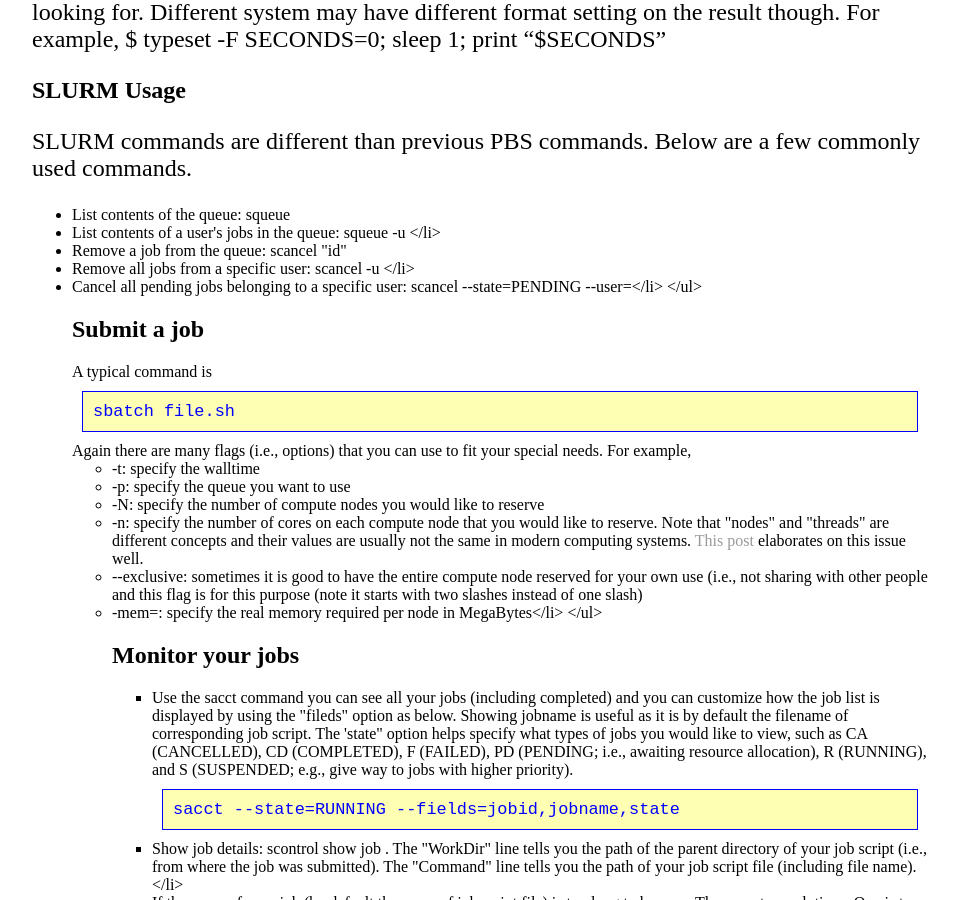
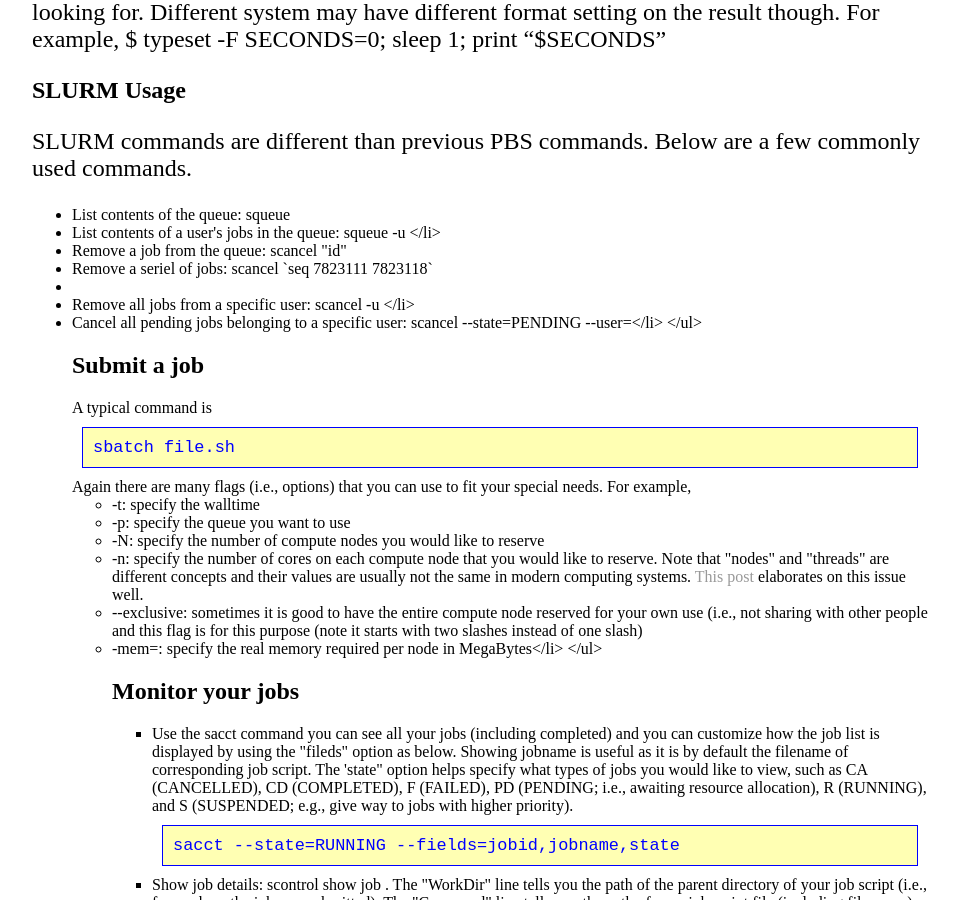
Before and after one commit to lybird300/lybird300.github.io, a Jekyll site: the page built from _posts/2015-10-01-cluster-slurm.md, in a window 1280 px wide and 900 px high, scrolled down 1495 px. Shown: the whole window, without its empty margins (160-1119 px from the left). Built offline with Jekyll 4.4.1, drawn with Linux system fonts in a browser that asks for light colours.

Commit message:
Update 2015-10-01-cluster-slurm.md

```diff
--- a/_posts/2015-10-01-cluster-slurm.md
+++ b/_posts/2015-10-01-cluster-slurm.md
@@ -24,6 +24,7 @@
 <li>List contents of the queue: squeue</li>
 <li>List contents of a user's jobs in the queue: squeue -u <username></li>
 <li>Remove a job from the queue: scancel "id"</li>
+<li>Remove a seriel of jobs: scancel `seq 7823111 7823118`<li>
 <li>Remove all jobs from a specific user: scancel -u <username></li>
 <li>Cancel all pending jobs belonging to a specific user: scancel --state=PENDING --user=<username></li>
 </ul>
```
